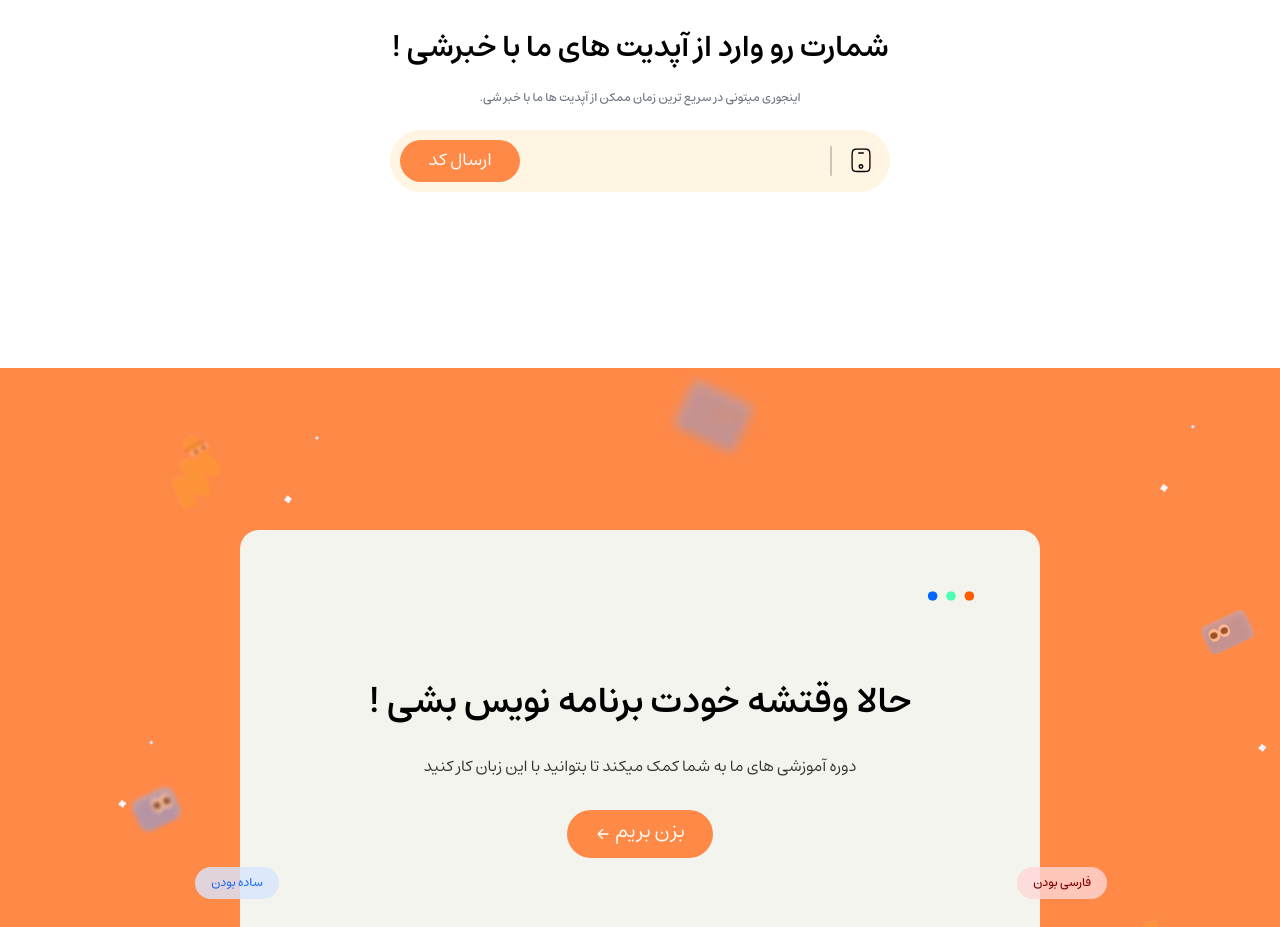
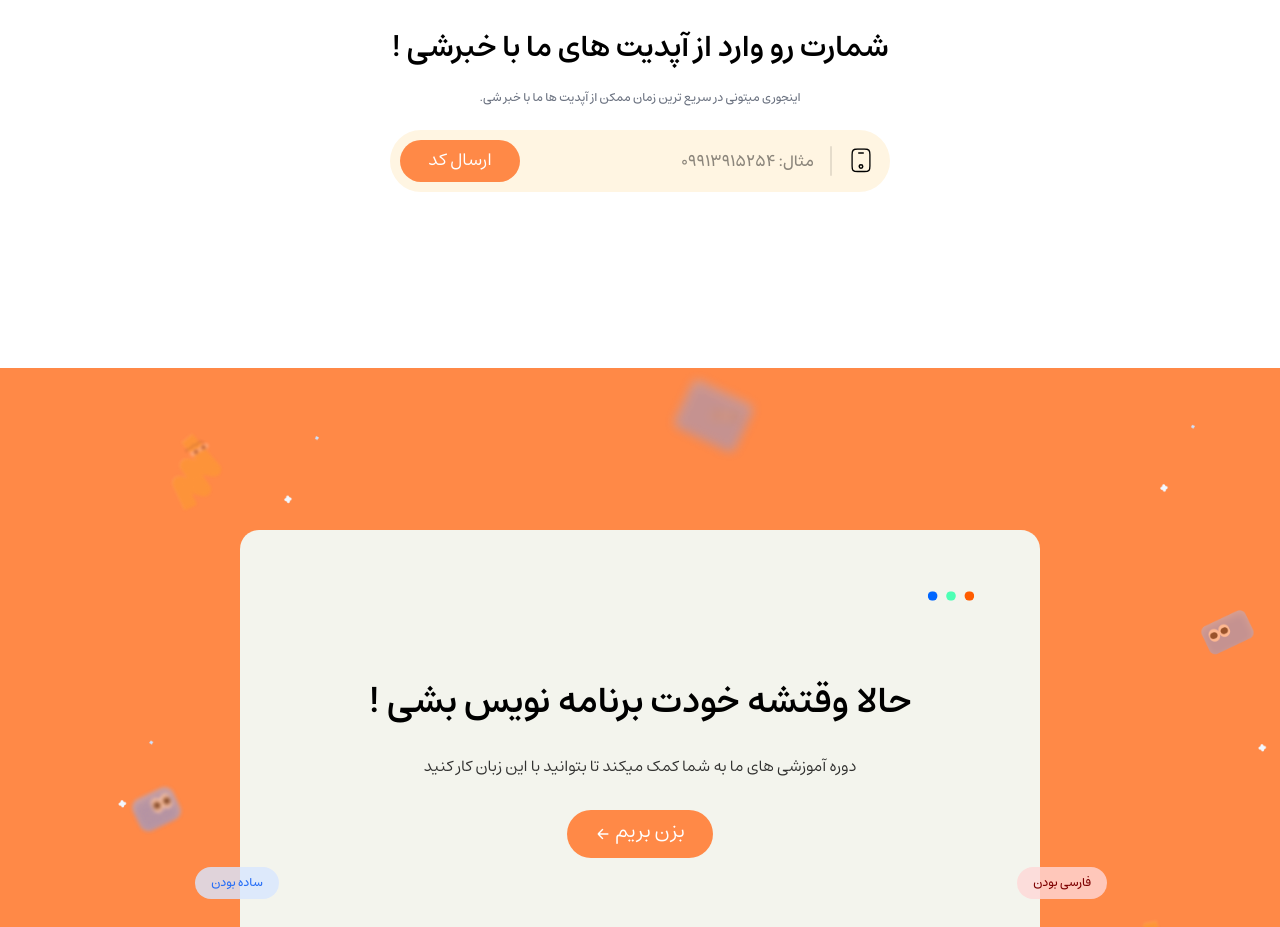
Before and after one commit to SalamLang/Salam-Website, a Next.js app: page / in a window 1280 px wide. Shown: the part 5460-6387 px from the top of the page. Built offline with nearby package versions, Linux system fonts and the light colour scheme.

Commit message:
feat: Add phone number input validation and sendNumber mutation

```diff
--- a/src/components/molecules/BoxSentCode.jsx
+++ b/src/components/molecules/BoxSentCode.jsx
@@ -1,30 +1,94 @@
-import React from "react";
+"use client";
+
+import React, { useEffect, useState } from "react";
 import Input from "../atoms/Input";
 
 import Mobile from "../../../public/mobile.svg";
 import { Button } from "../common/Button";
+import { useMutation } from "@tanstack/react-query";
+import { sendNumber } from "@/utils/api/handler";
+import toast, { LoaderIcon } from "react-hot-toast";
+import { useFormik } from "formik";
+import * as Yup from "yup";
+import { AnimatePresence, motion } from "framer-motion";
+import convertToPersianNumbers from "@/utils/helper/convertToPersianNumbers";
 
 function BoxSentCode() {
+  const [InputValue, setInputValue] = useState("");
+
+  const { mutateAsync: sendNumberMutation, isPending } = useMutation({
+    mutationKey: ["send-number"],
+    mutationFn: sendNumber,
+    onSuccess: () => {
+      toast.success("با موفقیت شماره ارسال شد");
+    },
+    onError: (err) => {
+      toast.error(`خطا :${err.message}`);
+    },
+  });
+
+  const formik = useFormik({
+    initialValues: {
+      number: "",
+    },
+    validationSchema: Yup.object({
+      number: Yup.string()
+        .matches(/^[۰-۹]*$/, "فقط اعداد مجازه")
+        .matches(/^۰۹[0-۹]{9}$/, "شماره باید با ۰۹ شروع شه و ۱۱ رقم باشه")
+        .required("پرکردن این فیلد الزامیه"),
+    }),
+    onSubmit: (values) => {
+      sendNumberMutation();
+    },
+  });
+
+  const handleChange = (event) => {
+    const { value } = event.target;
+    formik.setFieldValue("number", convertToPersianNumbers(value));
+  };
+
   return (
     <div className="w-full flex justify-center items-center">
       <form
         action=""
+        onSubmit={formik.handleSubmit}
         className={
-          "bg-light-orange max-w-[400px] md:max-w-[500px] w-full h-full rounded-[40px] flex items-center justify-between px-2 py-1.5 md:p-2.5"
+          "bg-light-orange relative max-w-[400px] md:max-w-[500px] w-full h-full rounded-[40px] flex items-center justify-between px-2 py-1.5 md:p-2.5"
         }
       >
-        <div className="flex gap-4 items-center justify-center brightness-0 -translate-x-1.5">
-          <Mobile className="scale-75" />
-          <div className="bg-black/20 !rounded-full w-[2px] h-[30px]"></div>
-          <Input />
+        <div className="flex gap-4 items-center justify-center -translate-x-1.5">
+          <Mobile className="scale-75 brightness-0" />
+          <div className="bg-black/10 !rounded-full w-[2px] h-[30px]"></div>
+          <Input
+            type="text"
+            placeholder="مثال: ۰۹۹۱۳۹۱۵۲۵۴"
+            maxLength={11}
+            className={"placeholder:opacity-45"}
+            {...formik.getFieldProps("number")}
+            onChange={handleChange}
+          />
+          <AnimatePresence>
+            {formik.errors.number && (
+              <motion.p
+                initial={{ y: 20, opacity: 0 }}
+                animate={{ y: 0, opacity: 1 }}
+                exit={{ y: 20, opacity: 0 }}
+                className="absolute -bottom-10 right-3 !text-rose-600"
+              >
+                {formik.errors.number}
+              </motion.p>
+            )}
+          </AnimatePresence>
         </div>
         <Button
           intent="orange"
           size="medium"
           rounded="full"
+          type="submit"
           className="text-sm px-4 md:!px-7"
+          disabled={isPending}
         >
-          ارسال کد
+          {isPending ? <LoaderIcon className="!w-5 !h-5 m-1.5" /> : "ارسال کد"}
         </Button>
       </form>
     </div>
```
